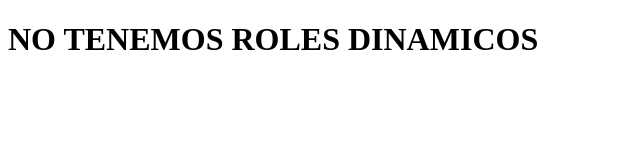
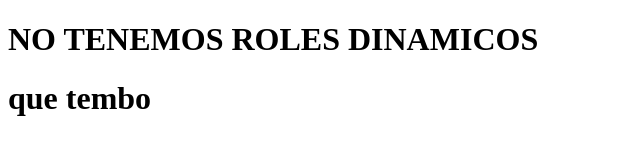
Before and after one commit to juanacevedo68061/Prueba, a plain HTML site: page index.html in a window 1280 px wide. Shown: the whole page, without its empty margins (0-640 px from the left). Drawn offline with Linux system fonts and the light colour scheme.

Commit message:
rama de marcelo

```diff
--- a/index.html
+++ b/index.html
@@ -8,5 +8,6 @@
 </head>
 <body>
     <h1>NO TENEMOS ROLES DINAMICOS</h1>
+    <h1>que tembo</h1>
 </body>
 </html>
```
